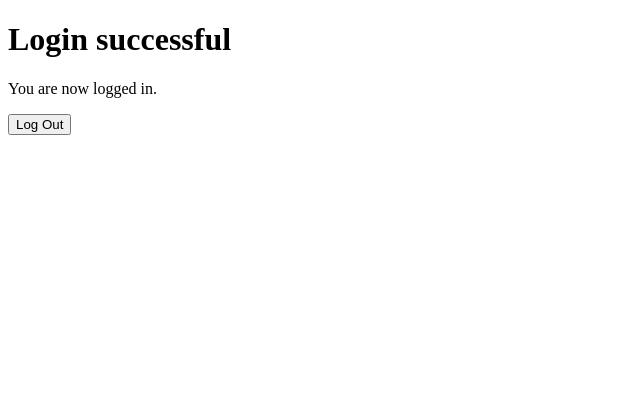
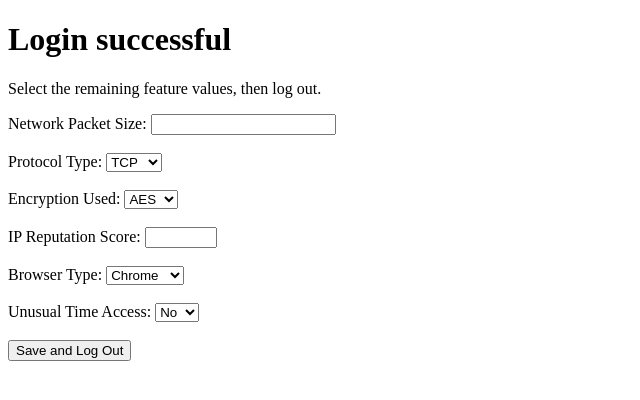
Before and after one commit to Pdmurphy2/intrusion-detection-ml, a Flask app: page /home in a window 1280 px wide. Shown: the top 400 px of the page, without its empty margins (0-640 px from the left). Run offline with Flask 3, Linux system fonts and the light colour scheme; the visitor is signed in with stand-in values (Sample User, id 1).

Commit message:
update to have all needed fields

```diff
--- a/web_app/app.py
+++ b/web_app/app.py
@@ -52,6 +52,27 @@ def logout():
     end_readable = datetime.now().strftime("%Y-%m-%d %H:%M:%S")
     total_time = end_time - session["program_start_time"]
 
+    # Gather extra ML fields from form
+    network_packet_size = int(request.form.get("network_packet_size", 0))
+    protocol_type = request.form.get("protocol_type", "")
+    encryption_used = request.form.get("encryption_used", "")
+    ip_reputation_score = float(request.form.get("ip_reputation_score", 0.0))
+    ip_reputation_score = max(0.0, min(1.0, ip_reputation_score))
+    browser_type = request.form.get("browser_type", "")
+    unusual_time_access = int(request.form.get("unusual_time_access", 0))
+
+    ml_data = {
+        "network_packet_size": network_packet_size,
+        "protocol_type": protocol_type,
+        "login_attempts": session.get("login_attempts", 0),
+        "session_duration": round(total_time, 2),
+        "encryption_used": encryption_used,
+        "ip_reputation_score": ip_reputation_score,
+        "failed_logins": session.get("failed_attempts", 0),
+        "browser_type": browser_type,
+        "unusual_time_access": unusual_time_access
+    }
+
     data = {
         "status": "LOGGED OUT",
         "start_time": session["start_readable"],
@@ -59,6 +80,7 @@ def logout():
         "total_time": f"{total_time:.2f}",
         "login_attempts": session.get("login_attempts", 0),
         "failed_attempts": session.get("failed_attempts", 0),
+        "ml_data": ml_data
     }
 
     session.clear()
--- a/web_app/templates/home.html
+++ b/web_app/templates/home.html
@@ -5,10 +5,45 @@
 </head>
 <body>
     <h1>Login successful</h1>
-    <p>You are now logged in.</p>
+    <p>Select the remaining feature values, then log out.</p>
 
     <form method="POST" action="{{ url_for('logout') }}">
-        <button type="submit">Log Out</button>
+        <label for="network_packet_size">Network Packet Size:</label>
+        <input type="number" name="network_packet_size" required><br><br>
+
+        <label for="protocol_type">Protocol Type:</label>
+        <select name="protocol_type" required>
+            <option value="TCP">TCP</option>
+            <option value="UDP">UDP</option>
+            <option value="ICMP">ICMP</option>
+        </select><br><br>
+
+        <label for="encryption_used">Encryption Used:</label>
+        <select name="encryption_used" required>
+            <option value="AES">AES</option>
+            <option value="DES">DES</option>
+            <option value="None">None</option>
+        </select><br><br>
+
+        <label for="ip_reputation_score">IP Reputation Score:</label>
+        <input type="number" step="0.01" min="0" max="1" name="ip_reputation_score" required><br><br>
+
+        <label for="browser_type">Browser Type:</label>
+        <select name="browser_type" required>
+            <option value="Chrome">Chrome</option>
+            <option value="Firefox">Firefox</option>
+            <option value="Edge">Edge</option>
+            <option value="Safari">Safari</option>
+            <option value="Unknown">Unknown</option>
+        </select><br><br>
+
+        <label for="unusual_time_access">Unusual Time Access:</label>
+        <select name="unusual_time_access" required>
+            <option value="0">No</option>
+            <option value="1">Yes</option>
+        </select><br><br>
+
+        <button type="submit">Save and Log Out</button>
     </form>
 </body>
 </html>
```
Also changed, not shown: web_app/templates/result.html (+13 -1 lines).
